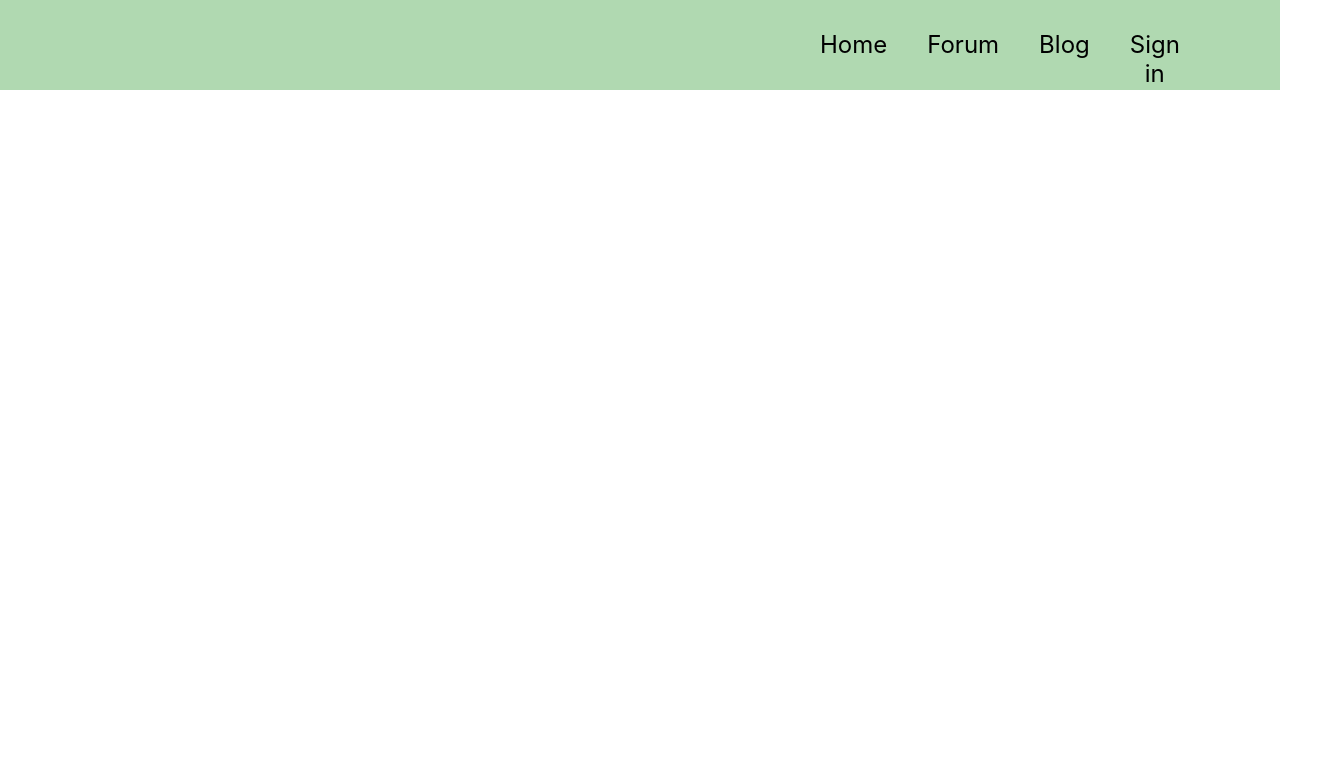
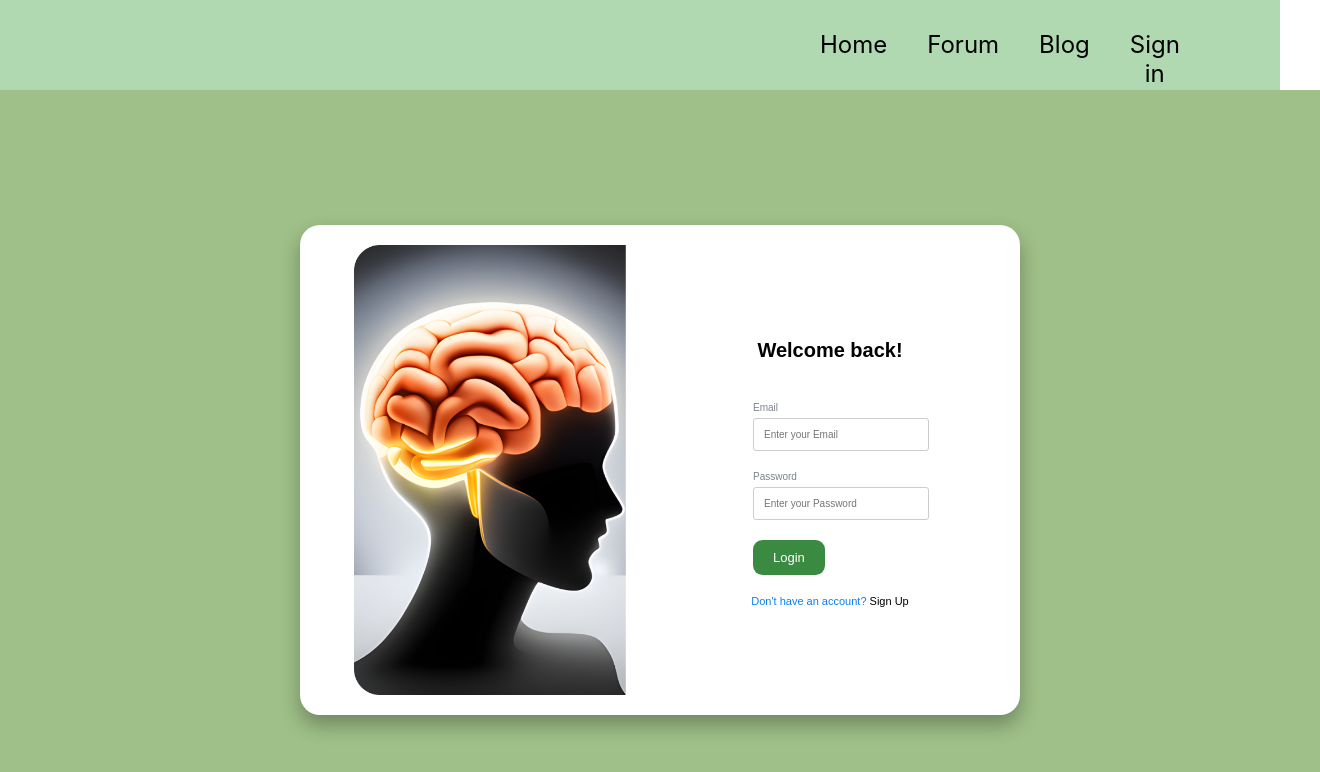
Before and after one commit to Dheerajjha451/CareBOTyou.ai, a React (Create React App) app in the folder client/: page /login in a window 1280 px wide. Shown: the top 772 px of the page, 1320 px wide, since content can reach past the window. Built offline with nearby package versions, Linux system fonts and the light colour scheme.

Commit message:
Login and Signup

```diff
--- a/client/package.json
+++ b/client/package.json
@@ -3,6 +3,8 @@
   "version": "0.1.0",
   "private": true,
   "dependencies": {
+    "@mui/icons-material": "^5.14.9",
+    "@mui/material": "^5.14.10",
     "@testing-library/jest-dom": "^5.17.0",
     "@testing-library/react": "^13.4.0",
     "@testing-library/user-event": "^13.5.0",
--- a/client/public/index.html
+++ b/client/public/index.html
@@ -10,6 +10,7 @@
       content="Web site created using create-react-app"
     />
     <link rel="apple-touch-icon" href="%PUBLIC_URL%/logo192.png" />
+
     <!--
       manifest.json provides metadata used when your web app is installed on a
       user's mobile device or desktop. See https://developers.google.com/web/fundamentals/web-app-manifest/
--- a/client/src/App.js
+++ b/client/src/App.js
@@ -2,14 +2,21 @@ import "./App.css";
 import { BrowserRouter as Router, Route, Routes } from "react-router-dom";
 import NavBar from "./components/navigation/NavBar";
 import Home from "./components/home/pages/Home";
+import { Signup } from "./components/Signup/Signup";
+import { Login } from './components/login/Login';
+
 function App() {
   return (
     <div className="App">
       <Router>
+
         <div className="App">
           <NavBar />
+
           <Routes>
-            <Route path="/" exact element={<Home />} />
+            <Route path="/" element={<Home />} />
+            <Route path="/signup" element={<Signup />} />
+            <Route path="/login" element={<Login/>} />
           </Routes>
           {/* <Footer /> */}
         </div>
--- /dev/null
+++ b/client/src/components/Signup/Signup.css
@@ -0,0 +1,130 @@
+body {
+    margin: 0;
+    font-family: "Poppins", sans-serif;
+  }
+    .desktop {
+    background-color: #9fc088;
+    display: flex;
+    justify-content: center;
+    align-items: center;
+    width: 100%;
+    min-height: 90vh;
+    padding: 20px;
+  }
+
+  .signup-box-container {
+    display: flex;
+    justify-content: center;
+    align-items: center;
+    width: 100%;
+    max-width: 800px;
+  }
+
+  .signup-box {
+    width: 85%;
+    background-color: #fff;
+    border-radius: 20px;
+    padding: 20px;
+    box-shadow: 0px 10px 20px rgba(0, 0, 0, 0.3);
+    display: flex;
+  }
+
+  .signup-content {
+    display: flex;
+    width: 100%;
+  }
+
+  .signup-image-container {
+    flex: 1;
+    display: flex;
+    justify-content: center;
+    align-items: center;
+  }
+
+  .signup-image {
+    max-width: 100%;
+    height: 450px;
+  }
+
+  .signup-form-container {
+    flex: 1;
+    display: flex;
+    flex-direction: column;
+    justify-content: center;
+    align-items: center;
+  }
+
+  .signup-box h2 {
+    color: black;
+    font-size: 2rem;
+    font-family: "Poppins", sans-serif;
+    font-weight: 700;
+    word-wrap: break-word;
+    margin-bottom: 20px;
+  }
+
+  .input-group {
+    width: 100%;
+    margin-bottom: 20px;
+  }
+
+  label {
+    display: block;
+    font-weight: bold;
+    color: #7c838a;
+    font-size: 1rem;
+    font-family: "Poppins", sans-serif;
+    font-weight: 500;
+    word-wrap: break-word;
+    margin-bottom: 5px;
+  }
+
+  .input-wrapper {
+    width: 100%;
+    position: relative;
+  }
+
+  input {
+    width: 100%;
+    padding: 10px;
+    border: 1px solid #ccc;
+    border-radius: 3px;
+    color: rgba(0, 0, 0, 0.70);
+    font-size: 1rem;
+    font-family: "Poppins", sans-serif;
+    font-weight: 400;
+    word-wrap: break-word;
+  }
+
+  /* Styles for the sign-up button */
+  button {
+    background-color: #3b8a42;
+    color: white;
+    font-size: 1.3rem;
+    font-family: "Poppins", sans-serif;
+    font-weight: 500;
+    word-wrap: break-word;
+    padding: 10px 20px;
+    border: none;
+    border-radius: 9.45px;
+    cursor: pointer;
+    transition: background-color 0.3s ease;
+  }
+
+  button:hover {
+    background-color: #216d35;
+  }
+
+  .login-link {
+    font-size: 1.1rem;
+    color: #0c7ff2;
+    font-family: "Poppins", sans-serif;
+    font-weight: 400;
+    word-wrap: break-word;
+    margin-top: 20px;
+  }
+
+  .login-link a {
+    color: black;
+    text-decoration: none;
+  }
--- /dev/null
+++ b/client/src/components/Signup/Signup.js
@@ -0,0 +1,88 @@
+import React, { useState } from "react";
+import "./Signup.css";
+import img2 from "../images/Rectangle 2.png";
+
+export const Signup = () => {
+  const [name, setName] = useState("");
+  const [email, setEmail] = useState("");
+  const [password, setPassword] = useState("");
+
+  const handleNameChange = (e) => {
+    setName(e.target.value);
+  };
+
+  const handleEmailChange = (e) => {
+    setEmail(e.target.value);
+  };
+
+  const handlePasswordChange = (e) => {
+    setPassword(e.target.value);
+  };
+
+  const handleSubmit = (e) => {
+    e.preventDefault();
+    // Form submission, sending data to a server
+    console.log("Name:", name);
+    console.log("Email:", email);
+    console.log("Password:", password);
+  };
+
+  return (
+    <div className="desktop">
+      <div className="signup-box-container">
+        <div className="signup-box">
+          <div className="signup-content">
+            <div className="signup-image-container">
+              <img src={img2} alt="Signup" className="signup-image" />
+            </div>
+            <div className="signup-form-container">
+              <h2>Create an Account</h2>
+              <form onSubmit={handleSubmit}>
+                <div className="input-group">
+                  <label htmlFor="name">Name</label>
+                  <div className="input-wrapper">
+                    <input
+                      type="text"
+                      id="name"
+                      placeholder="Enter your Name"
+                      value={name}
+                      onChange={handleNameChange}
+                    />
+                  </div>
+                </div>
+                <div className="input-group">
+                  <label htmlFor="email">Email</label>
+                  <div className="input-wrapper">
+                    <input
+                      type="text"
+                      id="email"
+                      placeholder="Enter your Email"
+                      value={email}
+                      onChange={handleEmailChange}
+                    />
+                  </div>
+                </div>
+                <div className="input-group">
+                  <label htmlFor="password">Password</label>
+                  <div className="input-wrapper">
+                    <input
+                      type="password"
+                      id="password"
+                      placeholder="Enter your Password"
+                      value={password}
+                      onChange={handlePasswordChange}
+                    />
+                  </div>
+                </div>
+                <button>Sign Up</button>
+              </form>
+              <p className="login-link">
+                Already have an account? <a href="/login">Login</a>
+              </p>
+            </div>
+          </div>
+        </div>
+      </div>
+    </div>
+  );
+};
--- /dev/null
+++ b/client/src/components/login/Login.css
@@ -0,0 +1,130 @@
+body {
+  margin: 0;
+  font-family: "Poppins", sans-serif;
+}
+
+.desktop {
+  background-color: #9fc088;
+  display: flex;
+  justify-content: center;
+  align-items: center;
+  width: 100%;
+  min-height: 90vh;
+  padding: 20px;
+}
+
+.login-box-container {
+  display: flex;
+  justify-content: center;
+  align-items: center;
+  width: 100%;
+  max-width: 800px; /* Set a max-width to maintain readability */
+}
+
+.login-box {
+  width: 85%;
+  background-color: #fff;
+  border-radius: 20px;
+  padding: 20px;
+  box-shadow: 0px 10px 20px rgba(0, 0, 0, 0.3);
+  display: flex;
+}
+
+.login-content {
+  display: flex;
+  width: 100%;
+}
+
+.login-image-container {
+  flex: 1;
+  display: flex;
+  justify-content: center;
+  align-items: center;
+}
+
+.login-image {
+  max-width: 100%;
+  height: 450px;
+}
+
+.login-form-container {
+  flex: 1;
+  display: flex;
+  flex-direction: column;
+  justify-content: center;
+  align-items: center;
+}
+
+.login-box h2 {
+  color: black;
+  font-size: 2rem;
+  font-family: "Poppins", sans-serif;
+  font-weight: 700;
+  word-wrap: break-word;
+  margin-bottom: 40px;
+}
+
+.input-group {
+  width: 100%;
+  margin-bottom: 20px;
+}
+
+label {
+  display: block;
+  font-weight: bold;
+  color: #7c838a;
+  font-size: 1rem;
+  font-family: "Poppins", sans-serif;
+  font-weight: 500;
+  word-wrap: break-word;
+  margin-bottom: 5px;
+}
+
+.input-wrapper {
+  width: 100%;
+  position: relative;
+}
+
+input {
+  width: 100%;
+  padding: 10px;
+  border: 1px solid #ccc;
+  border-radius: 3px;
+  color: rgba(0, 0, 0, 0.70);
+  font-size: 1rem;
+  font-family: "Poppins", sans-serif;
+  font-weight: 400;
+  word-wrap: break-word;
+}
+
+button {
+  background-color: #3b8a42;
+  color: white;
+  font-size: 1.3rem;
+  font-family: "Poppins", sans-serif;
+  font-weight: 500;
+  word-wrap: break-word;
+  padding: 10px 20px;
+  border: none;
+  border-radius: 9.45px;
+  cursor: pointer;
+  transition: background-color 0.3s ease;
+}
+
+button:hover {
+  background-color: #216d35;
+}
+
+.login-link {
+  font-size: 1.1rem;
+  color: #0c7ff2;
+  font-family: "Poppins", sans-serif;
+  font-weight: 400;
+  word-wrap: break-word;
+  margin-top: 20px;
+}
+
+.login-link a {
+  color: black;
+  text-decoration: none;
+}
--- /dev/null
+++ b/client/src/components/login/Login.js
@@ -0,0 +1,70 @@
+import React, { useState } from "react";
+import "./Login.css";
+import loginImage from "../images/Rectangle 2.png";
+
+export const Login = () => {
+  const [email, setEmail] = useState("");
+  const [password, setPassword] = useState("");
+
+  const handleEmailChange = (e) => {
+    setEmail(e.target.value);
+  };
+
+  const handlePasswordChange = (e) => {
+    setPassword(e.target.value);
+  };
+
+  const handleSubmit = (e) => {
+    e.preventDefault();
+    // Form submission, sending data to a server
+    console.log("Email:", email);
+    console.log("Password:", password);
+  };
+
+  return (
+    <div className="desktop">
+      <div className="login-box-container">
+        <div className="login-box">
+          <div className="login-content">
+            <div className="login-image-container">
+              <img src={loginImage} alt="Login" className="login-image" />
+            </div>
+            <div className="login-form-container">
+              <h2>Welcome back!</h2>
+              <form onSubmit={handleSubmit}>
+                <div className="input-group">
+                  <label htmlFor="email">Email</label>
+                  <div className="input-wrapper">
+                    <input
+                      type="text"
+                      id="email"
+                      placeholder="Enter your Email"
+                      value={email}
+                      onChange={handleEmailChange}
+                    />
+                  </div>
+                </div>
+                <div className="input-group">
+                  <label htmlFor="password">Password</label>
+                  <div className="input-wrapper">
+                    <input
+                      type="password"
+                      id="password"
+                      placeholder="Enter your Password"
+                      value={password}
+                      onChange={handlePasswordChange}
+                    />
+                  </div>
+                </div>
+                <button>Login</button>
+              </form>
+              <p className="login-link">
+                Don't have an account? <a href="/signup">Sign Up</a>
+              </p>
+            </div>
+          </div>
+        </div>
+      </div>
+    </div>
+  );
+};
```
Also changed, not shown: client/src/components/images/Rectangle 2.png (added), 1 other file (tests, documents, lock files or other folders).
